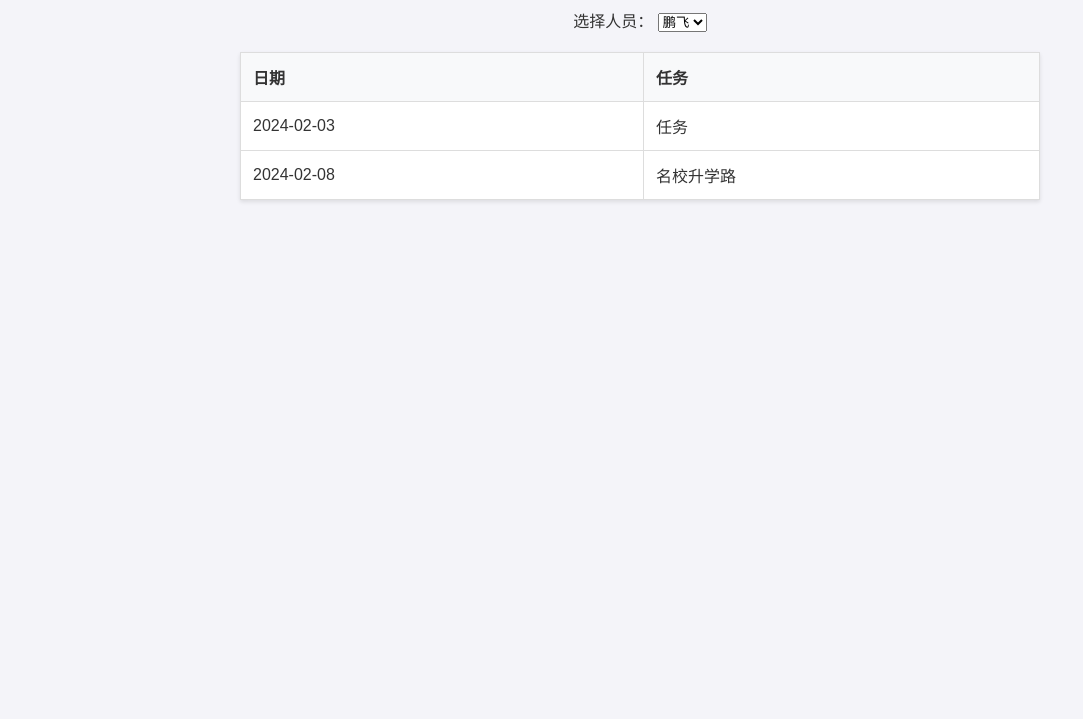
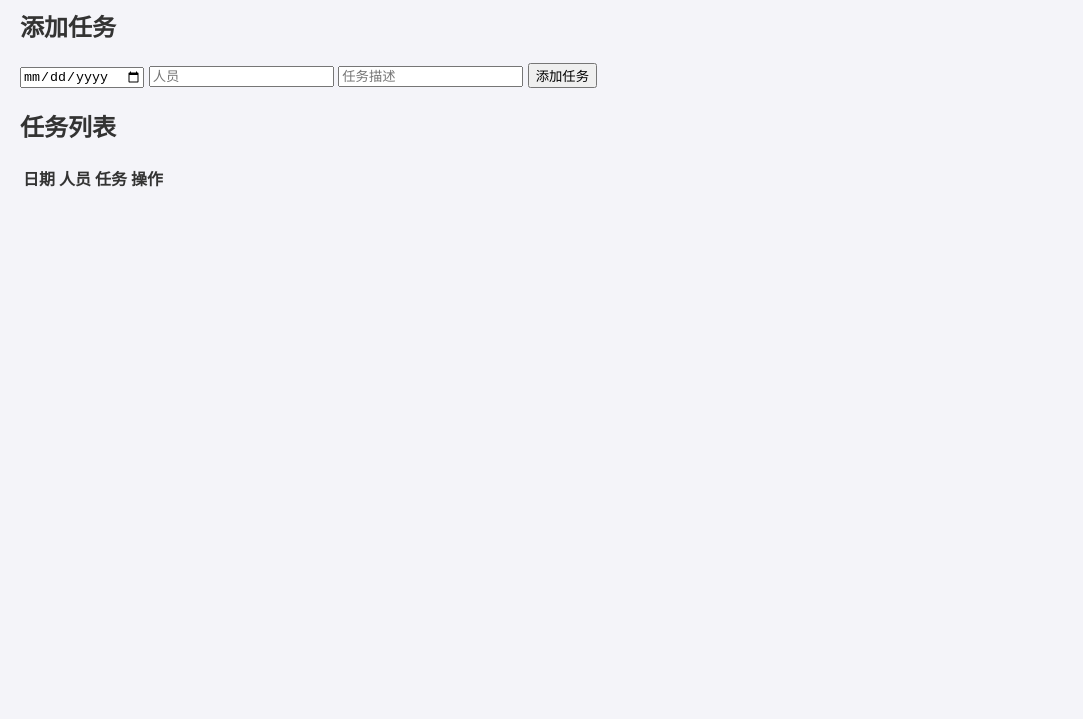
Before and after one commit to Wentianhao-bit/renwu, a plain HTML site: page index.html in a window 1280 px wide. Shown: the part 81-800 px from the top of the page, without its empty margins (0-1083 px from the left). Drawn offline with Linux system fonts and the light colour scheme.

Commit message:
Update index.html

```diff
--- a/index.html
+++ b/index.html
@@ -3,32 +3,39 @@
 <head>
     <meta charset="UTF-8">
     <meta name="viewport" content="width=device-width, initial-scale=1.0">
-    <title>任务排期表</title>
+    <title>任务管理系统</title>
     <link rel="stylesheet" href="styles.css">
 </head>
 <body>
-    <h1>任务排期表</h1>
-    <div id="filter">
-        <label for="person-select">选择人员：</label>
-        <select id="person-select">
-            <option value="鹏飞">鹏飞</option>
-            <option value="志亚">志亚</option>
-            <option value="琦斌">琦斌</option>
-            <option value="祥永">祥永</option>
-            <option value="南迪">南迪</option>
-        </select>
+    <h1>任务管理系统</h1>
+    <div id="task-form">
+        <h2>添加任务</h2>
+        <input type="date" id="task-date" placeholder="日期" required>
+        <input type="text" id="task-person" placeholder="人员" required>
+        <input type="text" id="task-description" placeholder="任务描述" required>
+        <button id="add-task">添加任务</button>
     </div>
-    <table id="schedule-table">
+    <div id="task-list">
+        <h2>任务列表</h2>
+        <table>
             <thead>
                 <tr>
                     <th>日期</th>
+                    <th>人员</th>
                     <th>任务</th>
+                    <th>操作</th>
                 </tr>
             </thead>
             <tbody>
                 <!-- 任务信息将通过 JavaScript 动态加载 -->
             </tbody>
         </table>
+    </div>
+
+    <!-- 引入 Firebase -->
+    <script src="https://www.gstatic.com/firebasejs/9.6.1/firebase-app.js"></script>
+    <script src="https://www.gstatic.com/firebasejs/9.6.1/firebase-database.js"></script>
+    <script src="firebase-config.js"></script>
     <script src="script.js"></script>
 </body>
 </html>
```
Lines whose indentation alone changed are shown as unchanged.
